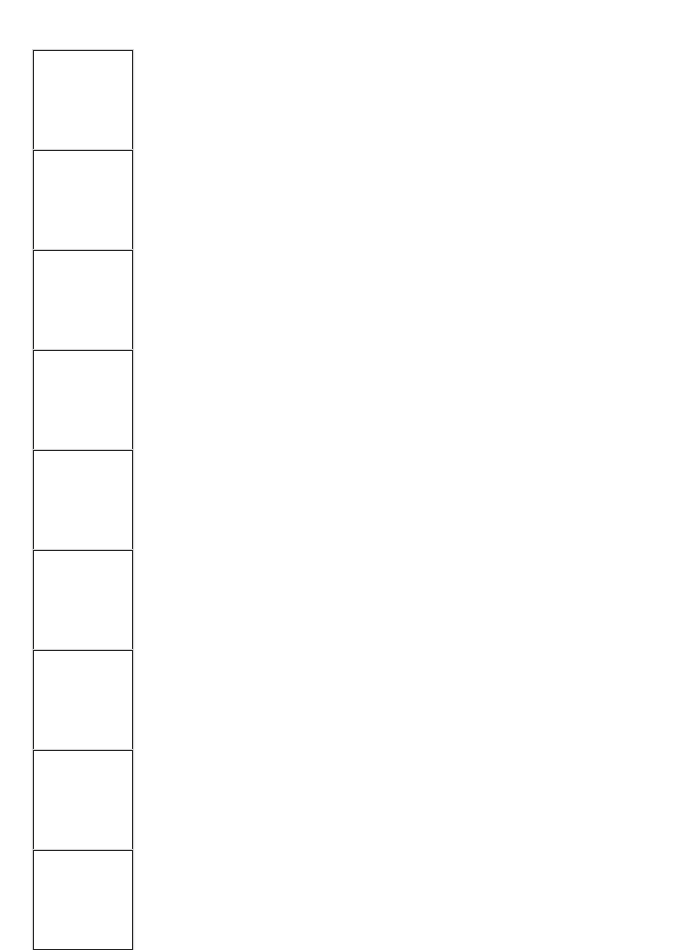
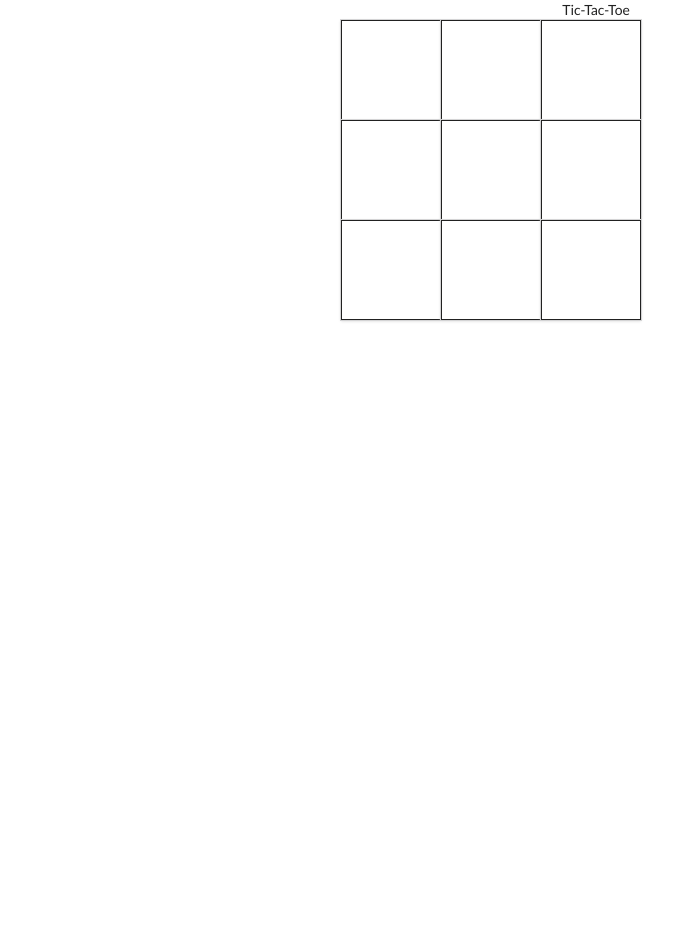
Before and after one commit to Blade365z/Minimax, a React (Create React App) app: page / in a window 1280 px wide. Shown: the whole page, without its empty margins (44-717 px from the left). After the commit the page ends 800 px from the top, so only its background shows below. Built offline with nearby package versions, Linux system fonts and the light colour scheme.

Commit message:
Interface created but index wrong

```diff
--- a/src/components/App.js
+++ b/src/components/App.js
@@ -2,15 +2,16 @@ import React, { Component } from 'react'
 import Board from './Board'
 
 export default class App extends Component {
-    state = {
-        moves:[null,null,null,null,null,null,null,null,null]
-    };
 
     render() {
         return (
-            <div className="ui container" style={{display:'flex',margin:'50px'}}>
-                <Board moveArr={this.state.moves}/>
+            <div style={{ justifyContent: 'center', textAlign: 'center' }}>
+                Tic-Tac-Toe
+                <div className="" style={{ display: 'flex', justifyContent: 'center', position: 'relative' }}>
+                    <Board  />
+                </div>
             </div>
         )
+
     }
 }
--- a/src/components/Board.js
+++ b/src/components/Board.js
@@ -1,13 +1,33 @@
 import React, { Component } from 'react'
 import Squares from './Squares'
+import './game.css';
 
 class Board extends Component {
+    state = {
+        moves: [null, null, null, null, null, null, null, null, null],
+        currentPlayer: 'X'
+    };
+    players = ['X', 'O'];
+    makeMove = (index) => {
+        console.log(index)
+        const tempArr = this.state.moves;
+        if (tempArr[index - 1] === null) {
+            if (this.state.currentPlayer === 'X') {
+                tempArr[index - 1] = 'O';
+                this.setState({ moveArr: tempArr, currentPlayer: 'O' })
+            } else {
+                tempArr[index - 1] = 'X';
+                this.setState({ moveArr: tempArr, currentPlayer: 'X' })
+            }
+        }
+    }
     render() {
-        const movesArr = this.props.moveArr.map(element => {
-            return <Squares player={element}></Squares>
+        let i = 1, j = 1;
+        const movesArr = this.state.moves.map(element => {
+            return <Squares key={i++} index={j++} player={element} makeMove={this.makeMove} ></Squares>
         })
         return (
-            <div>
+            <div className="board"  >
                 {movesArr}
             </div>
         )
--- a/src/components/Squares.js
+++ b/src/components/Squares.js
@@ -1,16 +1,13 @@
 import React from 'react'
 
- class Squares extends React.Component {
-    state={
-        player:null
+class Squares extends React.Component {
+    makeMoveAndCallback = () => {
+        this.props.makeMove(this.props.index)
     }
-     updateSquare=()=>{
-        this.setState({player:'X'})
-    }
-    render(){
+    render() {
         return (
-            <div className="">
-                <div className="ui card" style={{borderRadius:'0',border:'0.5px solid',height:'100px',width:'100px',textAlign:'center',fontSize:'50px',paddingTop:'40%',cursor:'pointer'}} onClick={this.updateSquare}>{this.state.player}</div>
+            <div className=" square-tictac">
+                <div className="ui card" style={{ borderRadius: '0', border: '0.5px solid', height: '100px', width: '100px', textAlign: 'center', fontSize: '50px', paddingTop: '40%', cursor: 'pointer' }} onClick={this.makeMoveAndCallback}>{this.props.player}</div>
             </div>
         )
     }
--- /dev/null
+++ b/src/components/game.css
@@ -0,0 +1,15 @@
+
+.board {
+    height: 300px;
+    display: flex;
+    margin-left:-210px;
+    flex-direction: column;
+    flex-wrap: wrap;
+}
+.square-tictac{
+    flex: 1 0 80px;
+}
+
+.square-tictac:hover{
+    background-color: #e8e8e8;
+}
```
Also changed, not shown: 1 other file (tests, documents, lock files or other folders).
